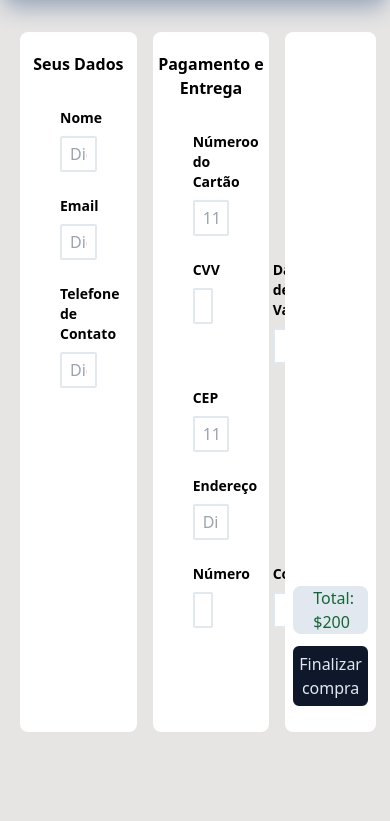
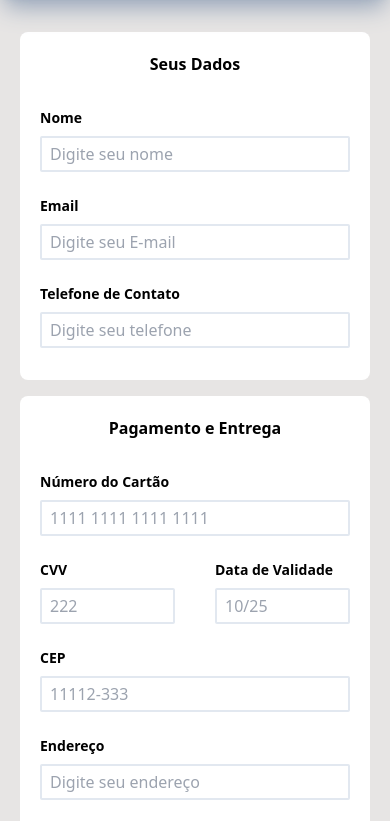
Before and after one commit to bdancost/e-commerce_zara, a website built with Vite: page checkout.html in a window 390 px wide. Shown: the part 72-893 px from the top of the page. Before the commit the page ends 844 px from the top, so only its background shows below. Built offline with nearby package versions, Linux system fonts and the light colour scheme.

Commit message:
Editando Responsividade

```diff
--- a/checkout.html
+++ b/checkout.html
@@ -25,10 +25,14 @@
         />
       </a>
     </header>
-    <form class="flex w-100 px-5 gap-4 py-10 grow">
-      <section id="dados-usuario" class="w-1/3 bg-white rounded-lg py-5">
+    <form class="flex flex-wrap lg:flex-nowrap w-full px-5 gap-4 py-10 grow">
+      <!-- Dados do Usuário -->
+      <section
+        id="dados-usuario"
+        class="w-full md:w-1/3 bg-white rounded-lg py-5"
+      >
         <p class="mb-5 text-center font-bold">Seus Dados</p>
-        <div class="flex flex-col px-10 py-3">
+        <div class="flex flex-col px-5 md:px-10 py-3">
           <label for="nome" class="font-bold text-sm mb-2">Nome</label>
           <input
             type="text"
@@ -38,8 +42,7 @@
             required
           />
         </div>
-
-        <div class="flex flex-col px-10 py-3">
+        <div class="flex flex-col px-5 md:px-10 py-3">
           <label for="email" class="font-bold text-sm mb-2">Email</label>
           <input
             type="email"
@@ -49,27 +52,29 @@
             required
           />
         </div>
-
-        <div class="flex flex-col px-10 py-3">
-          <label for="telefono" class="font-bold text-sm mb-2"
+        <div class="flex flex-col px-5 md:px-10 py-3">
+          <label for="telefone" class="font-bold text-sm mb-2"
             >Telefone de Contato</label
           >
           <input
             type="tel"
             id="telefone"
             class="rounded-sm px-2 border-2 border-slate-200 py-1"
-            placeholder="Digite seu telefono"
+            placeholder="Digite seu telefone"
             required
           />
         </div>
       </section>
 
-      <!--Pagamento e Entrega-->
-      <section id="pagamento-entrega" class="w-1/3 bg-white rounded-lg py-5">
+      <!-- Pagamento e Entrega -->
+      <section
+        id="pagamento-entrega"
+        class="w-full md:w-1/3 bg-white rounded-lg py-5"
+      >
         <p class="mb-5 text-center font-bold">Pagamento e Entrega</p>
-        <div class="flex flex-col px-10 py-3">
+        <div class="flex flex-col px-5 md:px-10 py-3">
           <label for="numero-cartao" class="font-bold text-sm mb-2"
-            >Númeroo do Cartão</label
+            >Número do Cartão</label
           >
           <input
             type="text"
@@ -79,9 +84,8 @@
             required
           />
         </div>
-
-        <div class="flex">
-          <div class="flex flex-col px-10 py-3 w-1/2">
+        <div class="flex flex-wrap md:flex-nowrap">
+          <div class="flex flex-col px-5 md:px-10 py-3 w-1/2">
             <label for="cvv" class="font-bold text-sm mb-2">CVV</label>
             <input
               type="text"
@@ -91,9 +95,8 @@
               required
             />
           </div>
-
-          <div class="flex flex-col px-10 py-3 w-1/2">
-            <label for="numero-cartao" class="font-bold text-sm mb-2"
+          <div class="flex flex-col px-5 md:px-10 py-3 w-1/2">
+            <label for="data-expiracao" class="font-bold text-sm mb-2"
               >Data de Validade</label
             >
             <input
@@ -105,18 +108,17 @@
             />
           </div>
         </div>
-        <div class="flex flex-col px-10 py-3">
+        <div class="flex flex-col px-5 md:px-10 py-3">
           <label for="cep" class="font-bold text-sm mb-2">CEP</label>
           <input
             type="text"
-            id="numero-cartao"
+            id="cep"
             class="rounded-sm px-2 border-2 border-slate-200 py-1"
             placeholder="11112-333"
             required
           />
         </div>
-
-        <div class="flex flex-col px-10 py-3">
+        <div class="flex flex-col px-5 md:px-10 py-3">
           <label for="endereco" class="font-bold text-sm mb-2">Endereço</label>
           <input
             type="text"
@@ -126,9 +128,8 @@
             required
           />
         </div>
-
-        <div class="flex">
-          <div class="flex flex-col px-10 py-3 w-1/2">
+        <div class="flex flex-wrap lg:flex-nowrap">
+          <div class="flex flex-col px-5 md:px-10 py-3 w-1/2">
             <label for="numero" class="font-bold text-sm mb-2">Número</label>
             <input
               type="text"
@@ -138,8 +139,7 @@
               required
             />
           </div>
-
-          <div class="flex flex-col px-10 py-3 w-1/2">
+          <div class="flex flex-col px-5 md:px-10 py-3 w-1/2">
             <label for="complemento" class="font-bold text-sm mb-2"
               >Complemento</label
             >
@@ -153,7 +153,12 @@
           </div>
         </div>
       </section>
-      <section id="produtos-checkout" class="w-1/3 bg-white rounded-lg py-5">
+
+      <!-- Produtos Checkout -->
+      <section
+        id="produtos-checkout"
+        class="w-full md:w-1/3 bg-white rounded-lg py-5"
+      >
         <section
           id="container-produtos-checkout"
           class="h-4/5 overflow-y-auto px-2 flex flex-col items-center gap-1"
@@ -178,6 +183,7 @@
         </section>
       </section>
     </form>
+
     <script src="./checkout.js" type="module"></script>
   </body>
 </html>
```
